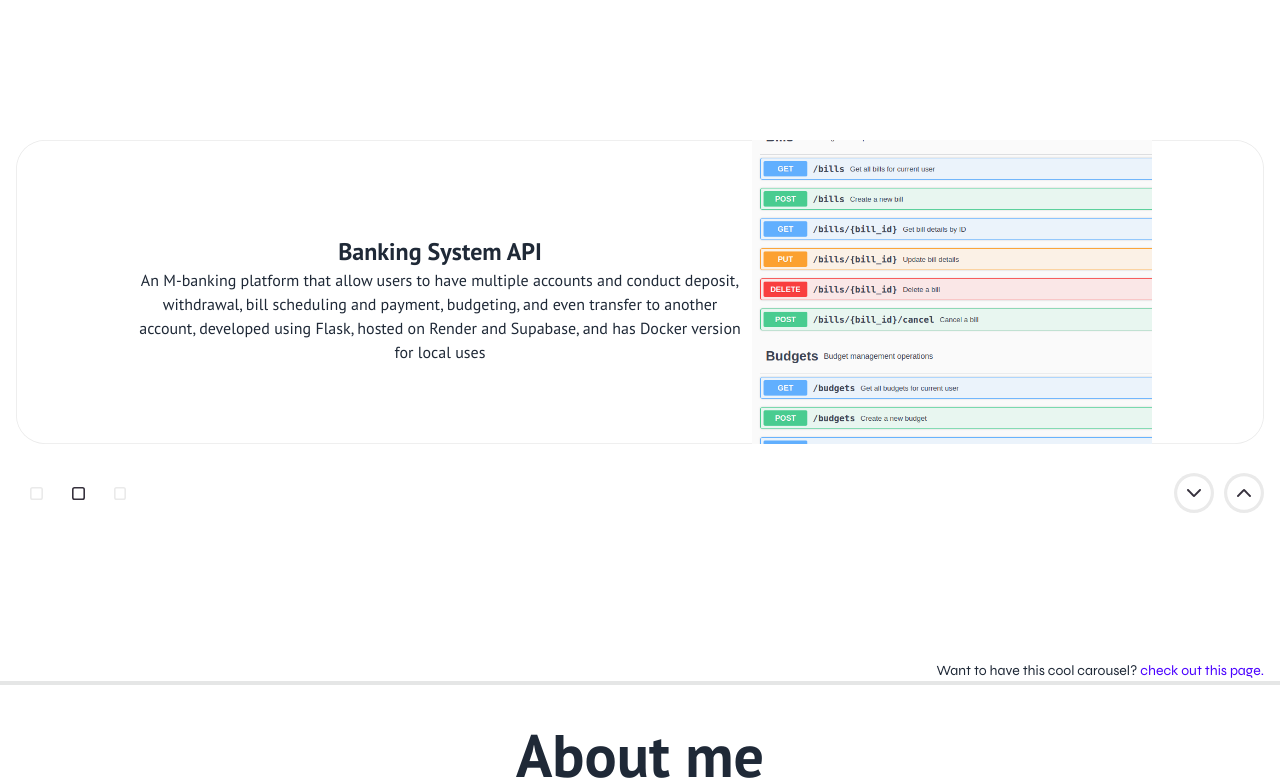
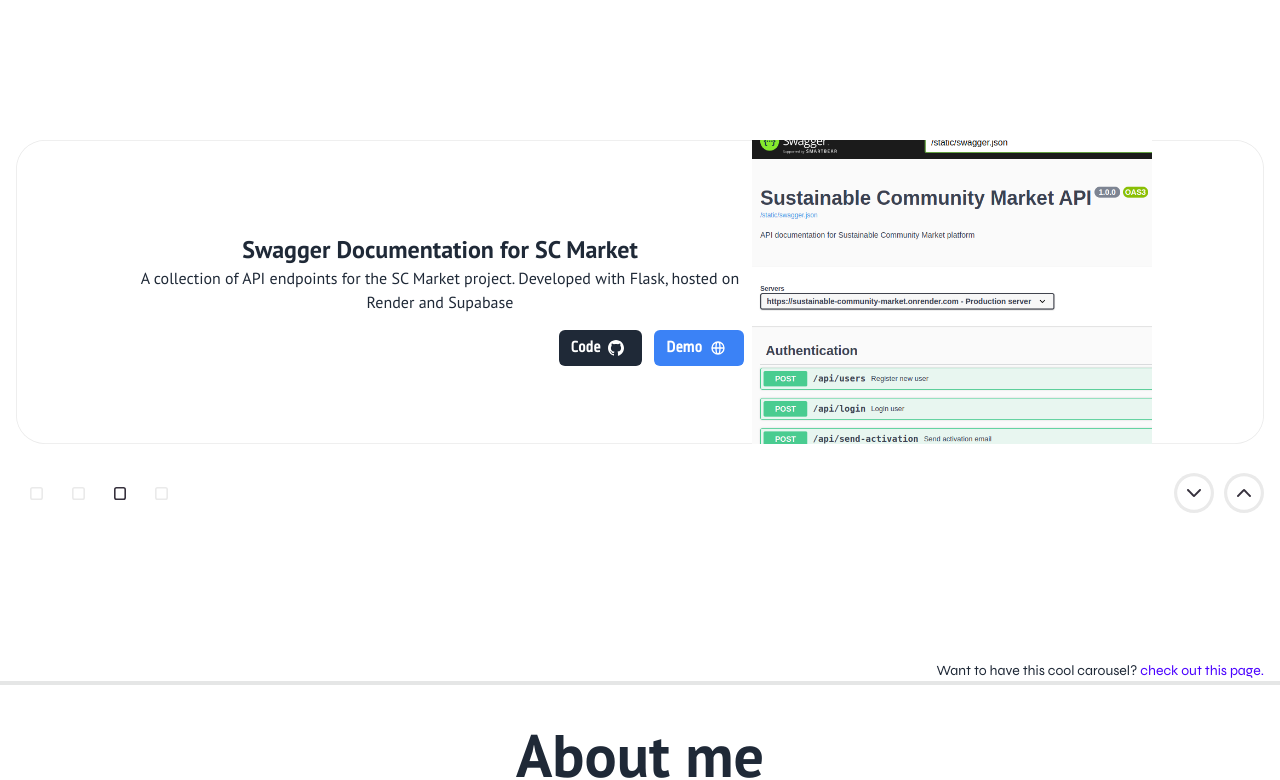
Before and after one commit to istamosh/istamosh.github.io, a Next.js app: page / in a window 1280 px wide. Shown: the part 907-1687 px from the top of the page. Built offline with nearby package versions, Linux system fonts and the light colour scheme.

Commit message:
update: group final project showcase

```diff
--- a/src/components/emblaComponents/EmblaCarousel.tsx
+++ b/src/components/emblaComponents/EmblaCarousel.tsx
@@ -50,8 +50,8 @@ const EmblaCarousel: React.FC<PropType> = (props) => {
         <div className="embla__container">
           {slides.map((slide) => (
             <div className="embla__slide" key={slide.id}>
+              {" "}
               <div className="embla__slide__number">
-                <a href={slide.link} target="_blank">
                 <img
                   src={slide.image}
                   alt={slide.title}
@@ -59,14 +59,59 @@ const EmblaCarousel: React.FC<PropType> = (props) => {
                   height={300}
                   className="embla__slide__img"
                 />
-                </a>
                 <div className="embla__slide__text px-2 w-[50%] hidden sm:block">
                   <h3 className={`text-2xl font-bold ${pt_sans.className}`}>
                     {slide.title}
                   </h3>
-                  <p className={`text-base font-normal ${pt_sans.className}`}>
+                  <p
+                    className={`text-base font-normal ${pt_sans.className} mb-4`}
+                  >
                     {slide.description}
-                  </p>
+                  </p>{" "}
+                  <div className="flex flex-wrap gap-2 sm:gap-3 mt-2">
+                    {slide.projectLink && (
+                      <a
+                        href={slide.projectLink}
+                        target="_blank"
+                        rel="noopener noreferrer"
+                        className="gap-2 inline-flex items-center px-3 py-1.5 text-sm sm:text-base bg-blue-500 hover:bg-blue-600 active:bg-blue-700 text-white rounded-md transition-colors duration-200 focus:outline-none focus:ring-2 focus:ring-blue-500 focus:ring-offset-2"
+                        aria-label={`View live demo of ${slide.title}`}
+                      >
+                        <svg
+                          xmlns="http://www.w3.org/2000/svg"
+                          className="h-4 w-4 mr-1.5"
+                          fill="none"
+                          viewBox="0 0 24 24"
+                          stroke="currentColor"
+                        >
+                          <path
+                            strokeLinecap="round"
+                            strokeLinejoin="round"
+                            strokeWidth={2}
+                            d="M21 12a9 9 0 01-9 9m9-9a9 9 0 00-9-9m9 9H3m9 9a9 9 0 01-9-9m9 9c1.657 0 3-4.03 3-9s-1.343-9-3-9m0 18c-1.657 0-3-4.03-3-9s1.343-9 3-9m-9 9a9 9 0 019-9"
+                          />
+                        </svg>
+                        Demo
+                      </a>
+                    )}
+                    <a
+                      href={slide.githubLink}
+                      target="_blank"
+                      rel="noopener noreferrer"
+                      className="gap-2 inline-flex items-center px-3 py-1.5 text-sm sm:text-base bg-gray-800 hover:bg-gray-900 active:bg-gray-950 text-white rounded-md transition-colors duration-200 focus:outline-none focus:ring-2 focus:ring-gray-800 focus:ring-offset-2"
+                      aria-label={`View GitHub repository for ${slide.title}`}
+                    >
+                      <svg
+                        xmlns="http://www.w3.org/2000/svg"
+                        className="h-4 w-4 mr-1.5"
+                        viewBox="0 0 24 24"
+                        fill="currentColor"
+                      >
+                        <path d="M12 0C5.37 0 0 5.37 0 12c0 5.3 3.438 9.8 8.205 11.385.6.113.82-.258.82-.577 0-.285-.01-1.04-.015-2.04-3.338.724-4.042-1.61-4.042-1.61C4.422 18.07 3.633 17.7 3.633 17.7c-1.087-.744.084-.729.084-.729 1.205.084 1.838 1.236 1.838 1.236 1.07 1.835 2.809 1.305 3.495.998.108-.776.417-1.305.76-1.605-2.665-.3-5.466-1.332-5.466-5.93 0-1.31.465-2.38 1.235-3.22-.135-.303-.54-1.523.105-3.176 0 0 1.005-.322 3.3 1.23.96-.267 1.98-.399 3-.405 1.02.006 2.04.138 3 .405 2.28-1.552 3.285-1.23 3.285-1.23.645 1.653.24 2.873.12 3.176.765.84 1.23 1.91 1.23 3.22 0 4.61-2.805 5.625-5.475 5.92.42.36.81 1.096.81 2.22 0 1.606-.015 2.896-.015 3.286 0 .315.21.69.825.57C20.565 21.795 24 17.295 24 12c0-6.63-5.37-12-12-12" />
+                      </svg>
+                      Code
+                    </a>
+                  </div>
                 </div>
               </div>
             </div>
--- a/src/data/carouselData.ts
+++ b/src/data/carouselData.ts
@@ -3,26 +3,38 @@ import { CarouselSlide } from "@/types/carousel";
 export const SLIDES: CarouselSlide[] = [
   {
     id: 1,
-    image: "/sustainable_community_market.png",
-    title: "Sustainable Community Market API",
+    image: "/sustainable_community_market_fe.png",
+    title: "Sustainable Community Market",
     description:
-      "An e-commerce-like API platform that enable users to act as both seller and buyer, selling ranged from recycleable products to near-expiry goods, developed using Flask, hosted on Render and Supabase",
-    link: `https://github.com/alfifrr/sustainable-community-market`,
+      "A group final project about e-commerce-like platform that encourages sustainability lifestyle and enable users to act as both seller, buyer, and expedition. Selling ranged from upcycled products to near-expiry goods within local area. Created using NextJS and Leaflet",
+    projectLink: "https://sustainable-community-market-fe.vercel.app/team",
+    githubLink: "https://github.com/alfifrr/sustainable-community-market-fe",
   },
   {
     id: 2,
+    image: "/sustainable_community_market.png",
+    title: "Swagger Documentation for SC Market",
+    description:
+      "A collection of API endpoints for the SC Market project. Developed with Flask, hosted on Render and Supabase",
+    projectLink: "https://sustainable-community-market.onrender.com/api/docs/",
+    githubLink: "https://github.com/alfifrr/sustainable-community-market",
+  },
+  {
+    id: 3,
     image: "/banking_system.png",
     title: "Banking System API",
     description:
       "An M-banking platform that allow users to have multiple accounts and conduct deposit, withdrawal, bill scheduling and payment, budgeting, and even transfer to another account, developed using Flask, hosted on Render and Supabase, and has Docker version for local uses",
-    link: `https://github.com/alfifrr/banking-system/tree/feature-docker`,
+    projectLink: "https://banking-system-r349.onrender.com/api/docs/",
+    githubLink: "https://github.com/alfifrr/banking-system/tree/feature-docker",
   },
   {
-    id: 3,
+    id: 4,
     image: "/mosphere.png",
     title: "Mosphere",
     description:
-      "React TS + Laravel application about creating Markdown-powered user posts (CRUD) with administrator feature, currently hosted on Hostinger (istamosh.com) and please don't use real e-mail, click on the image to view the Github repo",
-    link: `https://github.com/istamosh/laravel-react-fullstack`,
+      "React TS + Laravel application about creating Markdown-powered user posts with administrator feature, currently hosted on Hostinger (please don't use your real e-mail there)",
+    projectLink: "https://istamosh.com/guestposts",
+    githubLink: "https://github.com/istamosh/laravel-react-fullstack",
   },
 ];
--- a/src/types/carousel.tsx
+++ b/src/types/carousel.tsx
@@ -3,5 +3,6 @@ export type CarouselSlide = {
   image: string;
   title: string;
   description: string;
-  link: string;
+  projectLink?: string;
+  githubLink: string;
 };
```
Also changed, not shown: public/sustainable_community_market_fe.png (added). Lines whose indentation alone changed are shown as unchanged.
